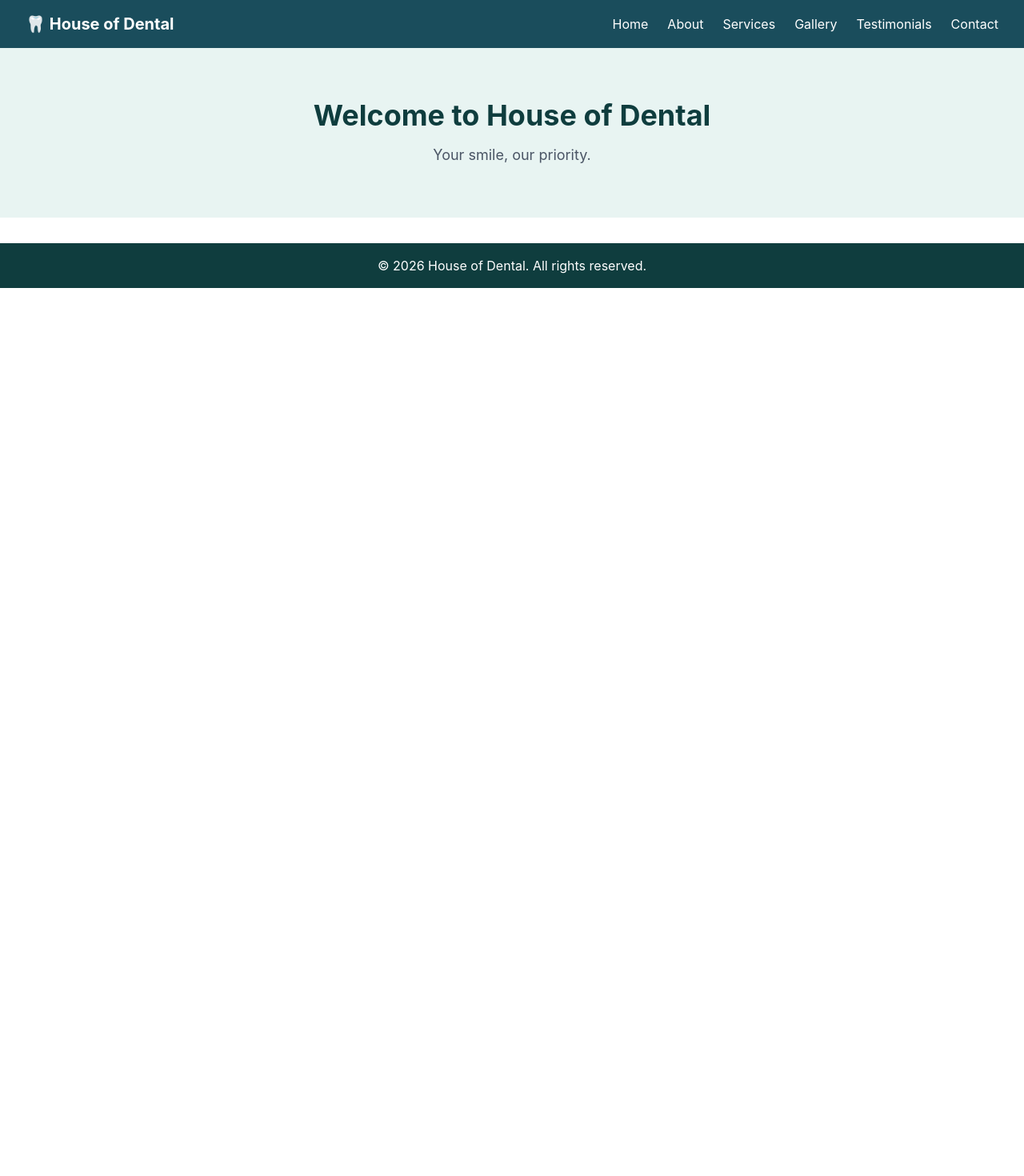
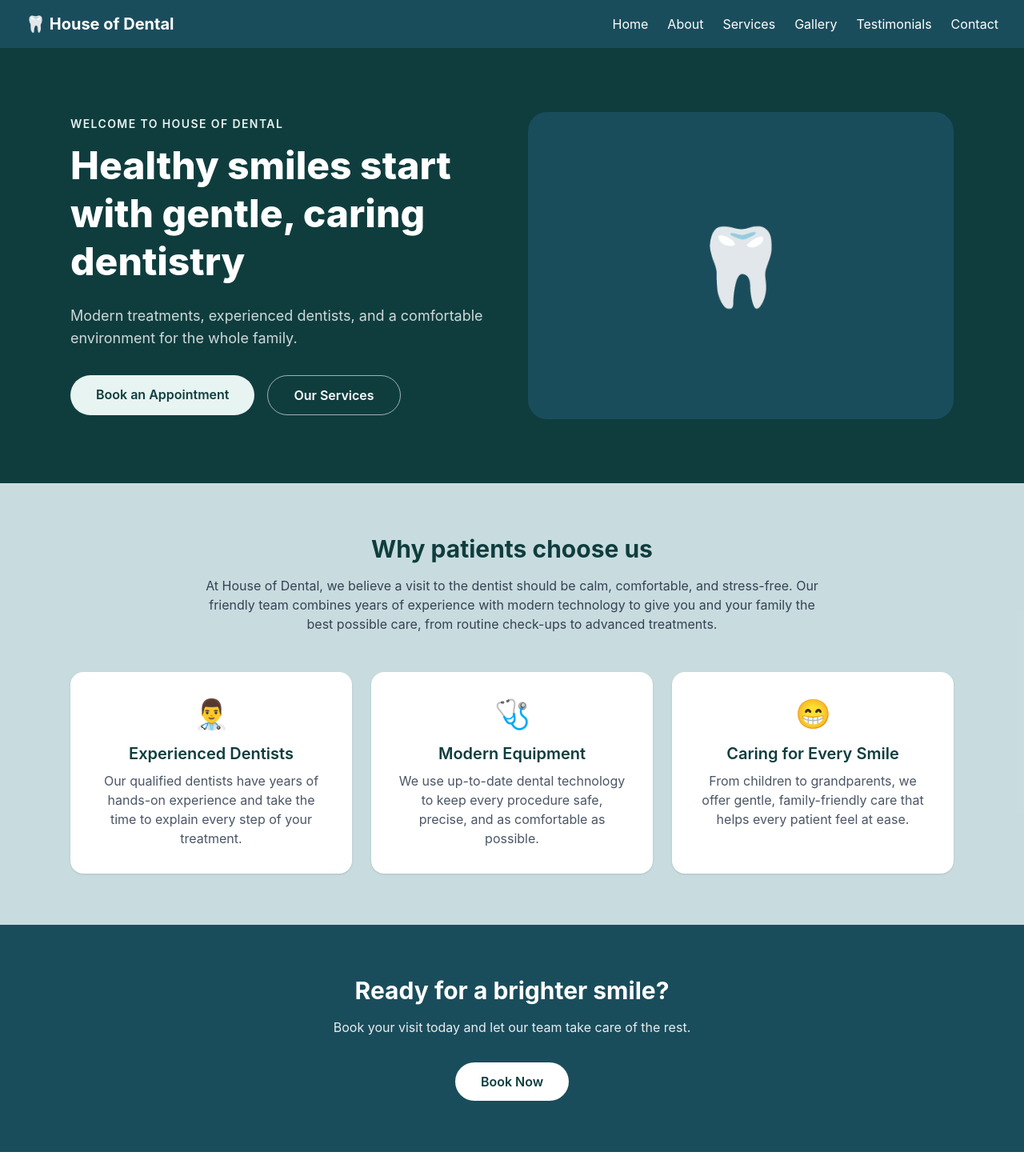
Before and after one commit to tonyphilip009/dental_clinic, a React app in the folder frontend/: page / in a window 1280 px wide. Shown: the top 1470 px of the page at 80% size. Before the commit the page ends 800 px from the top, so only its background shows below. Built offline with nearby package versions, Linux system fonts and the light colour scheme; the HTML template or start-up script is replaced by a standard one.

Commit message:
Day 14: static Home page sections

```diff
--- a/frontend/src/pages/Home.jsx
+++ b/frontend/src/pages/Home.jsx
@@ -1,13 +1,111 @@
+import { Link } from "react-router-dom";
+
 function Home() {
   return (
-    <div className="bg-accent px-8 py-16 text-center">
-      <h1 className="text-4xl font-bold text-brand-dark">
-        Welcome to House of Dental
-      </h1>
+    <div className="bg-brand-light/30">
+      {/* HERO */}
+      <section className="bg-brand-dark text-white">
+        <div className="mx-auto flex max-w-6xl flex-col items-center gap-10 px-6 py-20 md:flex-row">
+          <div className="flex-1 text-center md:text-left">
+            <p className="mb-3 text-sm font-semibold uppercase tracking-widest text-accent">
+              Welcome to House of Dental
+            </p>
+            <h1 className="mb-6 text-4xl font-extrabold leading-tight md:text-5xl">
+              Healthy smiles start with gentle, caring dentistry
+            </h1>
+            <p className="mb-8 text-lg text-white/80">
+              Modern treatments, experienced dentists, and a comfortable
+              environment for the whole family.
+            </p>
+            <div className="flex flex-col justify-center gap-4 sm:flex-row md:justify-start">
+              <Link
+                to="/contact"
+                className="rounded-full bg-accent px-8 py-3 font-semibold text-brand-dark transition hover:opacity-90"
+              >
+                Book an Appointment
+              </Link>
+              <Link
+                to="/services"
+                className="rounded-full border border-white/60 px-8 py-3 font-semibold text-white transition hover:bg-white/10"
+              >
+                Our Services
+              </Link>
+            </div>
+          </div>
 
-      <p className="mt-4 text-lg text-gray-600">
-        Your smile, our priority.
-      </p>
+          {/* Placeholder for a hero image */}
+          <div className="flex h-72 w-full flex-1 items-center justify-center rounded-3xl bg-brand text-8xl md:h-96">
+            🦷
+          </div>
+        </div>
+      </section>
+
+      {/* INTRO */}
+      <section className="mx-auto max-w-6xl px-6 py-16">
+        <div className="mx-auto mb-12 max-w-3xl text-center">
+          <h2 className="mb-4 text-3xl font-bold text-brand-dark">
+            Why patients choose us
+          </h2>
+          <p className="text-gray-700">
+            At House of Dental, we believe a visit to the dentist should be
+            calm, comfortable, and stress-free. Our friendly team combines
+            years of experience with modern technology to give you and your
+            family the best possible care, from routine check-ups to advanced
+            treatments.
+          </p>
+        </div>
+
+        <div className="grid gap-6 md:grid-cols-3">
+          <div className="rounded-2xl bg-white p-8 text-center shadow">
+            <div className="mb-4 text-4xl">👨‍⚕️</div>
+            <h3 className="mb-2 text-xl font-semibold text-brand-dark">
+              Experienced Dentists
+            </h3>
+            <p className="text-gray-600">
+              Our qualified dentists have years of hands-on experience and
+              take the time to explain every step of your treatment.
+            </p>
+          </div>
+
+          <div className="rounded-2xl bg-white p-8 text-center shadow">
+            <div className="mb-4 text-4xl">🩺</div>
+            <h3 className="mb-2 text-xl font-semibold text-brand-dark">
+              Modern Equipment
+            </h3>
+            <p className="text-gray-600">
+              We use up-to-date dental technology to keep every procedure safe,
+              precise, and as comfortable as possible.
+            </p>
+          </div>
+
+          <div className="rounded-2xl bg-white p-8 text-center shadow">
+            <div className="mb-4 text-4xl">😁</div>
+            <h3 className="mb-2 text-xl font-semibold text-brand-dark">
+              Caring for Every Smile
+            </h3>
+            <p className="text-gray-600">
+              From children to grandparents, we offer gentle, family-friendly
+              care that helps every patient feel at ease.
+            </p>
+          </div>
+        </div>
+      </section>
+
+      {/* CTA BANNER */}
+      <section className="bg-brand py-16 text-center text-white">
+        <div className="mx-auto max-w-3xl px-6">
+          <h2 className="mb-4 text-3xl font-bold">Ready for a brighter smile?</h2>
+          <p className="mb-8 text-white/90">
+            Book your visit today and let our team take care of the rest.
+          </p>
+          <Link
+            to="/contact"
+            className="inline-block rounded-full bg-white px-8 py-3 font-semibold text-brand-dark transition hover:bg-brand-light"
+          >
+            Book Now
+          </Link>
+        </div>
+      </section>
     </div>
   );
 }
```
